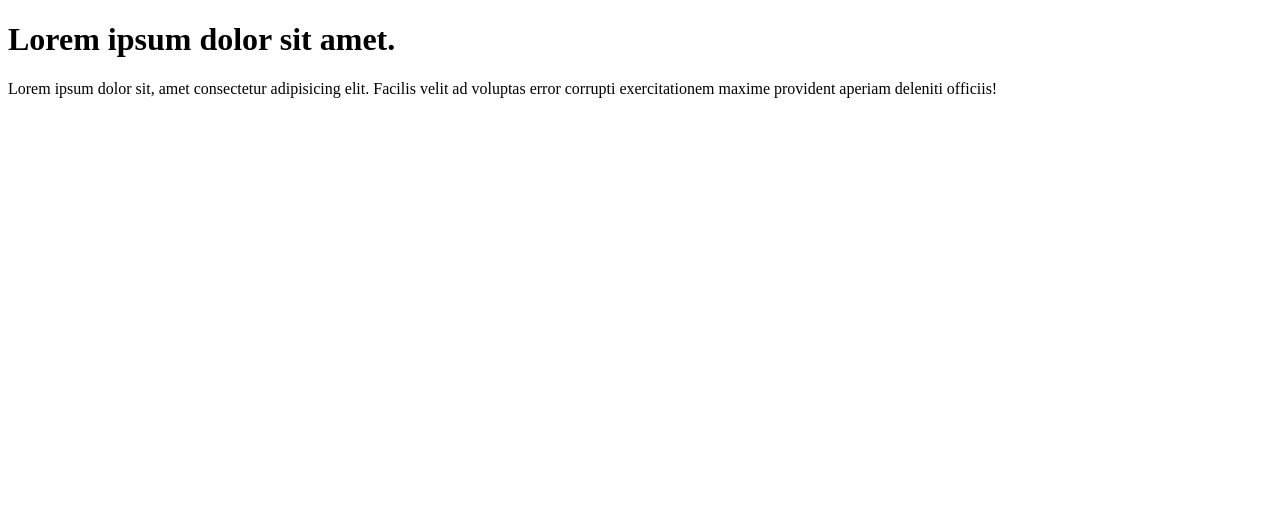
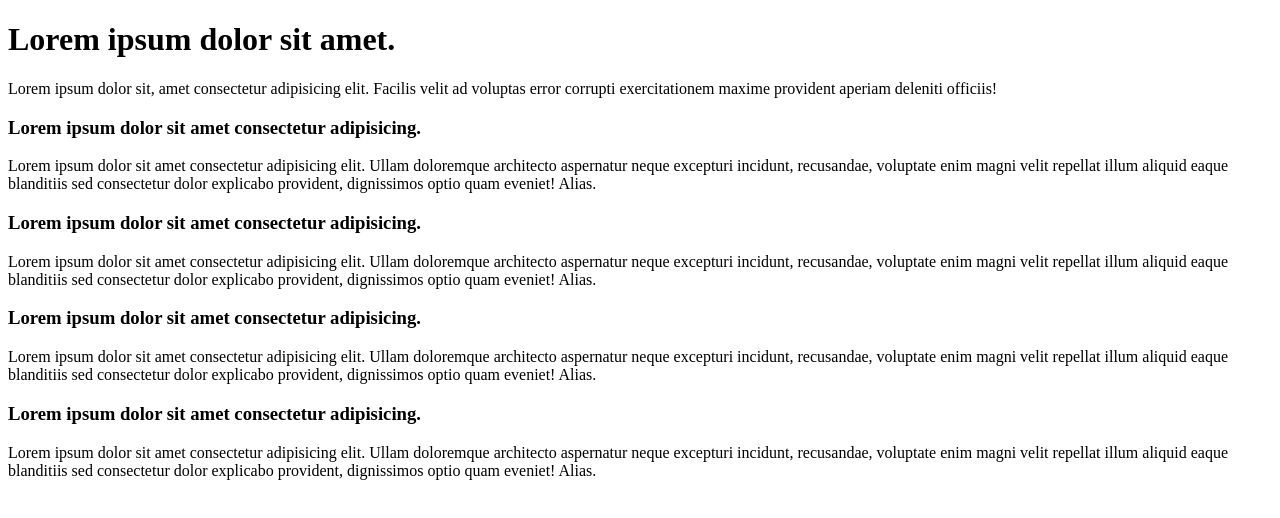
Before and after one commit to mdyeamin/new-code, a plain HTML site: page index.html in a window 1280 px wide. Drawn offline with Linux system fonts and the light colour scheme.

Commit message:
last edit

```diff
--- a/index.html
+++ b/index.html
@@ -10,5 +10,32 @@
 <body>
     <h1>Lorem ipsum dolor sit amet.</h1>
     <p>Lorem ipsum dolor sit, amet consectetur adipisicing elit. Facilis velit ad voluptas error corrupti exercitationem maxime provident aperiam deleniti officiis!</p>
+
+
+<div class="row">
+    <div class="col-col">
+        <h3>Lorem ipsum dolor sit amet consectetur adipisicing.</h3>
+        <p>Lorem ipsum dolor sit amet consectetur adipisicing elit. Ullam doloremque architecto aspernatur neque excepturi incidunt, recusandae, voluptate enim magni velit repellat illum aliquid eaque blanditiis sed consectetur dolor explicabo provident, dignissimos optio quam eveniet! Alias.</p>
+    </div>
+
+    <div class="col-col">
+        <h3>Lorem ipsum dolor sit amet consectetur adipisicing.</h3>
+        <p>Lorem ipsum dolor sit amet consectetur adipisicing elit. Ullam doloremque architecto aspernatur neque excepturi incidunt, recusandae, voluptate enim magni velit repellat illum aliquid eaque blanditiis sed consectetur dolor explicabo provident, dignissimos optio quam eveniet! Alias.</p>
+    </div>
+
+    <div class="col-col">
+        <h3>Lorem ipsum dolor sit amet consectetur adipisicing.</h3>
+        <p>Lorem ipsum dolor sit amet consectetur adipisicing elit. Ullam doloremque architecto aspernatur neque excepturi incidunt, recusandae, voluptate enim magni velit repellat illum aliquid eaque blanditiis sed consectetur dolor explicabo provident, dignissimos optio quam eveniet! Alias.</p>
+    </div>
+    <div class="col-col">
+        <h3>Lorem ipsum dolor sit amet consectetur adipisicing.</h3>
+        <p>Lorem ipsum dolor sit amet consectetur adipisicing elit. Ullam doloremque architecto aspernatur neque excepturi incidunt, recusandae, voluptate enim magni velit repellat illum aliquid eaque blanditiis sed consectetur dolor explicabo provident, dignissimos optio quam eveniet! Alias.</p>
+    </div>
+</div>
+
+
+
+
+
 </body>
 </html>
```
